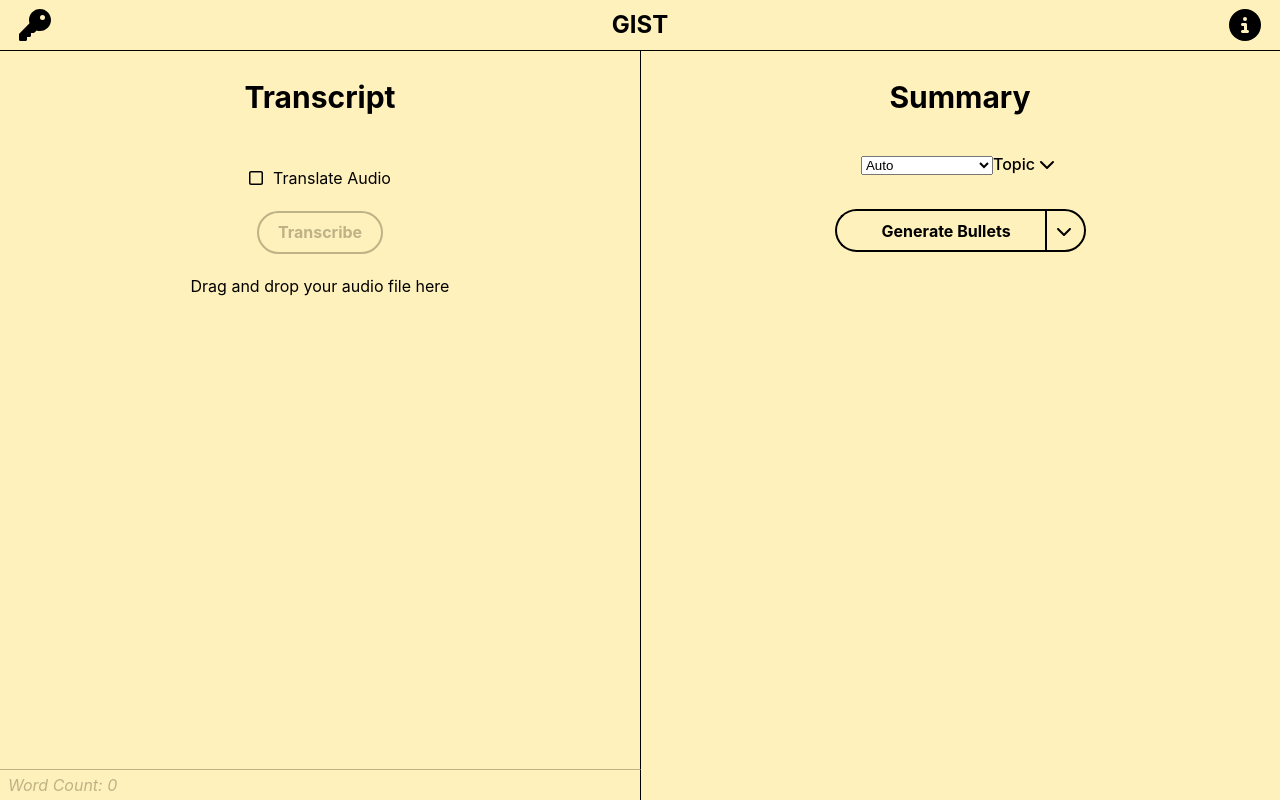
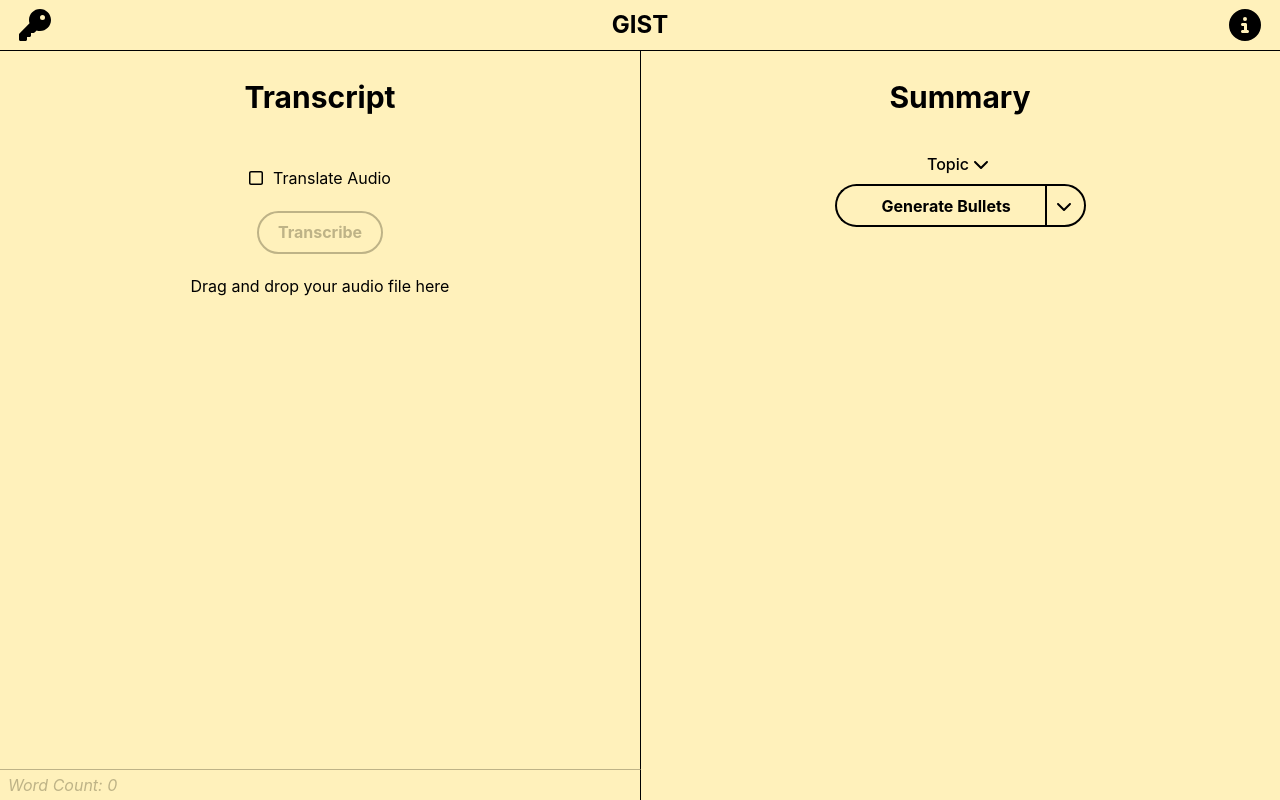
Before and after one commit to Carsonthemonkey/GIST, a React (Vite) app: page / in a window 1280 px wide. Built offline with nearby package versions, Linux system fonts and the light colour scheme.

Commit message:
Added a list drop down to the dropdown
It is still very buggy, but hey it shows up

```diff
--- a/src/components/SmallDropdown.tsx
+++ b/src/components/SmallDropdown.tsx
@@ -8,20 +8,33 @@ interface Props {
     options: string[];
 }
 
-const SmallDropdown = ({ children, options }: Props) => {
+const SmallDropdown = ({ children, options}: Props) => {
+    const [isOpen, setIsOpen] = React.useState(false);
+
+    function toggleDropdown() {
+        setIsOpen(!isOpen);
+    }
+
     return (
-        <div className="small-dropdown">
-            <button>
+        <span className="small-drop-down">
+            <button onClick={toggleDropdown}>
                 <label htmlFor="topics"></label>
-                <select name="topics">
+                {/* <select name="topics">
                     {options.map((option) => (
                         <option value={option}>{option}</option>
                     ))}
-                </select>
+                </select> */}
                 {children}
                 <FontAwesomeIcon className="fa-icon" icon={faChevronDown} />
             </button>
-        </div>
+            {isOpen && (
+                <ul className="small-drop-down-content">
+                    {options.map((option) => (
+                        <li className="small-drop-down-item">{option}</li>
+                    ))}
+                </ul>
+            )}
+        </span>
     );
 };
 
--- a/src/styles/SmallDropdown.css
+++ b/src/styles/SmallDropdown.css
@@ -1,7 +1,22 @@
-.small-dropdown .fa-icon {
+.small-drop-down {
+  list-style-type: none;
+  padding: 0;
+  margin-top: 0;
+}
+.small-drop-down .fa-icon {
   padding-left: 4px;
   padding-right: 4px;
 }
-.small-dropdown button {
+.small-drop-down button {
   border: none;
+}
+.small-drop-down .small-drop-down-item {
+  padding: 4px;
+  cursor: pointer;
+  border: 1px solid #000;
+  border-radius: 15px;
+  margin-top: 3px;
+}
+.small-drop-down .small-drop-down-item:hover {
+  background-color: #fff8df;
 }/*# sourceMappingURL=SmallDropdown.css.map */
--- a/src/styles/SmallDropdown.scss
+++ b/src/styles/SmallDropdown.scss
@@ -1,5 +1,9 @@
+@use "variables" as vars;
 
-.small-dropdown{
+.small-drop-down{
+    list-style-type: none;
+    padding: 0;
+    margin-top: 0;
     .fa-icon{
         padding-left: 4px;
         padding-right: 4px;
@@ -8,4 +12,15 @@
         border: none;
         // padding: 4px;
     }
+
+    .small-drop-down-item{
+        padding: 4px;
+        cursor: pointer;
+        border: 1px solid #000;
+        border-radius: 15px;
+        margin-top: 3px;
+        &:hover{
+            background-color: lighten(vars.$main-background-color, 7%);
+        }
+    }
 }
```
Also changed, not shown: 1 other file (tests, documents, lock files or other folders).
